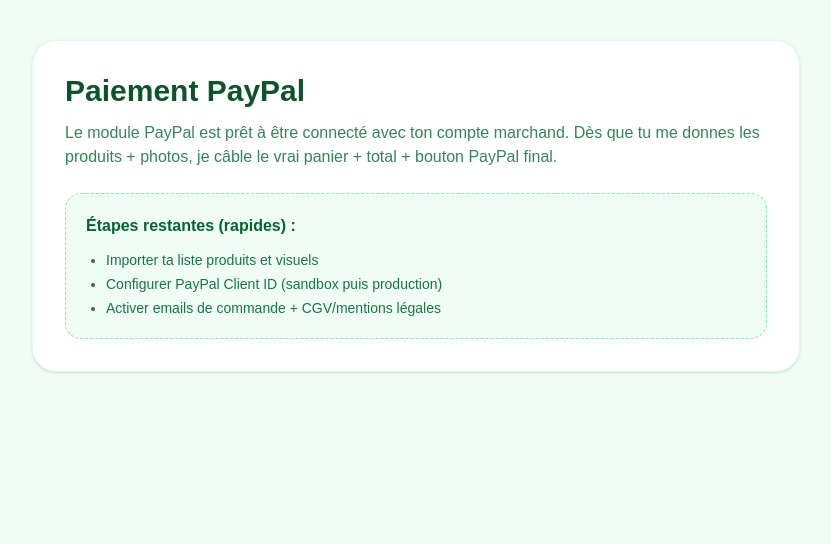
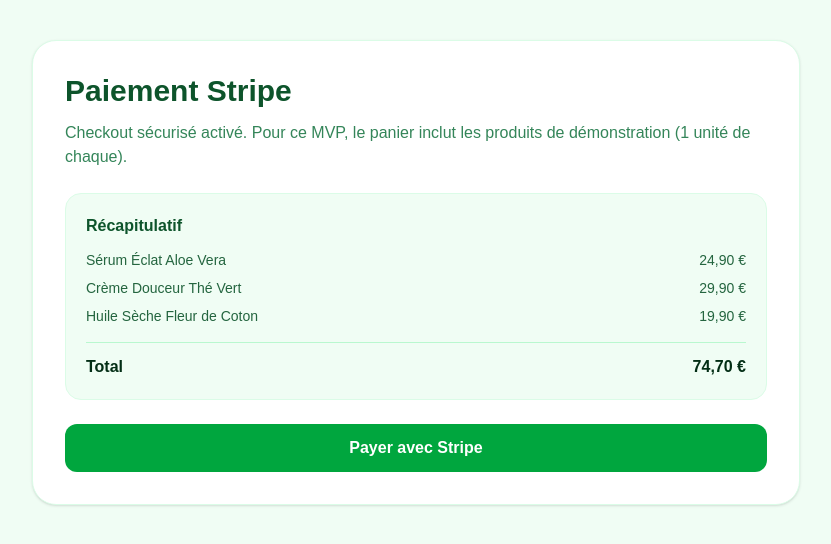
Before and after one commit to Doudou-labo/DoudouClaw, a Next.js app in the folder venus-beaute/: page /checkout in a window 1280 px wide. Shown: the top 544 px of the page, without its empty margins (224-1055 px from the left). Built offline with nearby package versions, Linux system fonts and the light colour scheme.

Commit message:
feat(venus-beaute): integrate stripe checkout and webhook flow

```diff
--- a/venus-beaute/package.json
+++ b/venus-beaute/package.json
@@ -9,9 +9,11 @@
     "lint": "eslint"
   },
   "dependencies": {
+    "@stripe/stripe-js": "^7.8.0",
     "next": "16.1.6",
     "react": "19.2.3",
-    "react-dom": "19.2.3"
+    "react-dom": "19.2.3",
+    "stripe": "^18.4.0"
   },
   "devDependencies": {
     "@tailwindcss/postcss": "^4",
--- /dev/null
+++ b/venus-beaute/src/app/api/stripe/create-checkout-session/route.ts
@@ -0,0 +1,48 @@
+import { NextResponse } from "next/server";
+import { products } from "@/data/products";
+import { stripe } from "@/lib/stripe";
+
+export async function POST() {
+  try {
+    const baseUrl = process.env.NEXT_PUBLIC_BASE_URL || "http://localhost:3000";
+
+    const lineItems = products.map((product) => ({
+      quantity: 1,
+      price_data: {
+        currency: "eur",
+        unit_amount: Math.round(product.price * 100),
+        product_data: {
+          name: product.name,
+          description: product.shortDescription,
+          images: [product.image],
+          metadata: {
+            productId: product.id,
+            slug: product.slug,
+          },
+        },
+      },
+    }));
+
+    const session = await stripe.checkout.sessions.create({
+      mode: "payment",
+      payment_method_types: ["card"],
+      line_items: lineItems,
+      success_url: `${baseUrl}/checkout/success?session_id={CHECKOUT_SESSION_ID}`,
+      cancel_url: `${baseUrl}/checkout/cancel`,
+      customer_creation: "always",
+      allow_promotion_codes: true,
+      billing_address_collection: "required",
+      shipping_address_collection: {
+        allowed_countries: ["FR"],
+      },
+      metadata: {
+        source: "venus-beaute-web",
+      },
+    });
+
+    return NextResponse.json({ url: session.url });
+  } catch (error) {
+    console.error("Stripe create-checkout-session error", error);
+    return NextResponse.json({ error: "Impossible de créer la session Stripe." }, { status: 500 });
+  }
+}
--- /dev/null
+++ b/venus-beaute/src/app/api/stripe/webhook/route.ts
@@ -0,0 +1,62 @@
+import { NextResponse } from "next/server";
+import Stripe from "stripe";
+import { stripe } from "@/lib/stripe";
+
+const webhookSecret = process.env.STRIPE_WEBHOOK_SECRET;
+const discordWebhook = process.env.DISCORD_ORDERS_WEBHOOK_URL;
+
+async function notifyDiscord(message: string) {
+  if (!discordWebhook) return;
+
+  try {
+    await fetch(discordWebhook, {
+      method: "POST",
+      headers: { "Content-Type": "application/json" },
+      body: JSON.stringify({ content: message }),
+    });
+  } catch (error) {
+    console.error("Discord webhook error", error);
+  }
+}
+
+export async function POST(req: Request) {
+  if (!webhookSecret) {
+    return NextResponse.json({ error: "Missing STRIPE_WEBHOOK_SECRET" }, { status: 500 });
+  }
+
+  const signature = req.headers.get("stripe-signature");
+  if (!signature) {
+    return NextResponse.json({ error: "Missing stripe-signature" }, { status: 400 });
+  }
+
+  const payload = await req.text();
+  let event: Stripe.Event;
+
+  try {
+    event = stripe.webhooks.constructEvent(payload, signature, webhookSecret);
+  } catch (error) {
+    console.error("Stripe webhook signature error", error);
+    return NextResponse.json({ error: "Invalid webhook signature" }, { status: 400 });
+  }
+
+  if (event.type === "checkout.session.completed") {
+    const session = event.data.object as Stripe.Checkout.Session;
+    const amount = session.amount_total ? (session.amount_total / 100).toFixed(2) : "0.00";
+
+    console.log("✅ Commande payée", {
+      sessionId: session.id,
+      email: session.customer_details?.email,
+      amount,
+      currency: session.currency,
+    });
+
+    await notifyDiscord(
+      `🛍️ Nouvelle commande payée !\n` +
+        `• Session: ${session.id}\n` +
+        `• Client: ${session.customer_details?.email ?? "n/a"}\n` +
+        `• Montant: ${amount} ${(session.currency || "eur").toUpperCase()}`
+    );
+  }
+
+  return NextResponse.json({ received: true });
+}
--- /dev/null
+++ b/venus-beaute/src/app/checkout/cancel/page.tsx
@@ -0,0 +1,19 @@
+export default function CheckoutCancelPage() {
+  return (
+    <main className="min-h-screen bg-green-50 px-6 py-10">
+      <div className="mx-auto max-w-2xl rounded-3xl border border-green-100 bg-white p-8 shadow-sm text-center">
+        <p className="text-5xl">🛑</p>
+        <h1 className="mt-4 text-3xl font-extrabold text-green-900">Paiement annulé</h1>
+        <p className="mt-3 text-green-800/80">
+          Aucun souci, ta commande n’a pas été validée. Tu peux réessayer quand tu veux.
+        </p>
+        <a
+          href="/checkout"
+          className="mt-6 inline-block rounded-xl bg-green-600 px-5 py-3 font-semibold text-white hover:bg-green-700"
+        >
+          Revenir au paiement
+        </a>
+      </div>
+    </main>
+  );
+}
--- a/venus-beaute/src/app/checkout/page.tsx
+++ b/venus-beaute/src/app/checkout/page.tsx
@@ -1,21 +1,65 @@
+"use client";
+
+import { useMemo, useState } from "react";
+import { formatPrice, products } from "@/data/products";
+
 export default function CheckoutPage() {
+  const [loading, setLoading] = useState(false);
+  const total = useMemo(() => products.reduce((sum, p) => sum + p.price, 0), []);
+
+  const startCheckout = async () => {
+    try {
+      setLoading(true);
+
+      const res = await fetch("/api/stripe/create-checkout-session", {
+        method: "POST",
+      });
+
+      const data = await res.json();
+      if (!res.ok || !data.url) {
+        throw new Error(data.error || "Erreur Stripe");
+      }
+
+      window.location.href = data.url;
+    } catch (error) {
+      console.error(error);
+      alert("Impossible de démarrer le paiement Stripe.");
+    } finally {
+      setLoading(false);
+    }
+  };
+
   return (
     <main className="min-h-screen bg-green-50 px-6 py-10">
       <div className="mx-auto max-w-3xl rounded-3xl border border-green-100 bg-white p-8 shadow-sm">
-        <h1 className="text-3xl font-extrabold text-green-900">Paiement PayPal</h1>
+        <h1 className="text-3xl font-extrabold text-green-900">Paiement Stripe</h1>
         <p className="mt-3 text-green-800/80">
-          Le module PayPal est prêt à être connecté avec ton compte marchand. Dès que tu me donnes les produits + photos,
-          je câble le vrai panier + total + bouton PayPal final.
+          Checkout sécurisé activé. Pour ce MVP, le panier inclut les produits de démonstration (1 unité de chaque).
         </p>
 
-        <div className="mt-6 rounded-2xl border border-dashed border-green-300 bg-green-50 p-5">
-          <p className="font-semibold text-green-800">Étapes restantes (rapides) :</p>
-          <ul className="mt-3 list-disc space-y-1 pl-5 text-sm text-green-800/90">
-            <li>Importer ta liste produits et visuels</li>
-            <li>Configurer PayPal Client ID (sandbox puis production)</li>
-            <li>Activer emails de commande + CGV/mentions légales</li>
+        <div className="mt-6 rounded-2xl border border-green-100 bg-green-50 p-5">
+          <p className="font-semibold text-green-900">Récapitulatif</p>
+          <ul className="mt-3 space-y-2 text-sm text-green-900/90">
+            {products.map((product) => (
+              <li key={product.id} className="flex items-center justify-between gap-4">
+                <span>{product.name}</span>
+                <span className="font-medium">{formatPrice(product.price)}</span>
+              </li>
+            ))}
           </ul>
+          <div className="mt-4 border-t border-green-200 pt-3 flex items-center justify-between font-bold text-green-950">
+            <span>Total</span>
+            <span>{formatPrice(total)}</span>
+          </div>
         </div>
+
+        <button
+          onClick={startCheckout}
+          disabled={loading}
+          className="mt-6 w-full rounded-xl bg-green-600 px-5 py-3 font-semibold text-white transition hover:bg-green-700 disabled:cursor-not-allowed disabled:opacity-60"
+        >
+          {loading ? "Redirection vers Stripe..." : "Payer avec Stripe"}
+        </button>
       </div>
     </main>
   );
--- /dev/null
+++ b/venus-beaute/src/app/checkout/success/page.tsx
@@ -0,0 +1,19 @@
+export default function CheckoutSuccessPage() {
+  return (
+    <main className="min-h-screen bg-green-50 px-6 py-10">
+      <div className="mx-auto max-w-2xl rounded-3xl border border-green-100 bg-white p-8 shadow-sm text-center">
+        <p className="text-5xl">✅</p>
+        <h1 className="mt-4 text-3xl font-extrabold text-green-900">Commande confirmée</h1>
+        <p className="mt-3 text-green-800/80">
+          Merci pour ta commande ! Tu vas recevoir une confirmation par e-mail.
+        </p>
+        <a
+          href="/boutique"
+          className="mt-6 inline-block rounded-xl bg-green-600 px-5 py-3 font-semibold text-white hover:bg-green-700"
+        >
+          Retour à la boutique
+        </a>
+      </div>
+    </main>
+  );
+}
--- /dev/null
+++ b/venus-beaute/src/lib/stripe.ts
@@ -0,0 +1,9 @@
+import Stripe from "stripe";
+
+const secretKey = process.env.STRIPE_SECRET_KEY;
+
+if (!secretKey) {
+  throw new Error("Missing STRIPE_SECRET_KEY");
+}
+
+export const stripe = new Stripe(secretKey);
```
Also changed, not shown: 1 other file (tests, documents, lock files or other folders).
